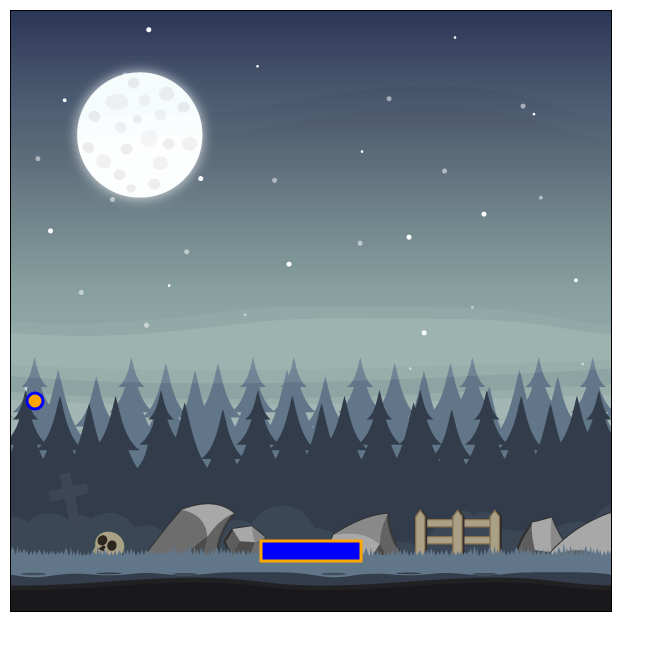
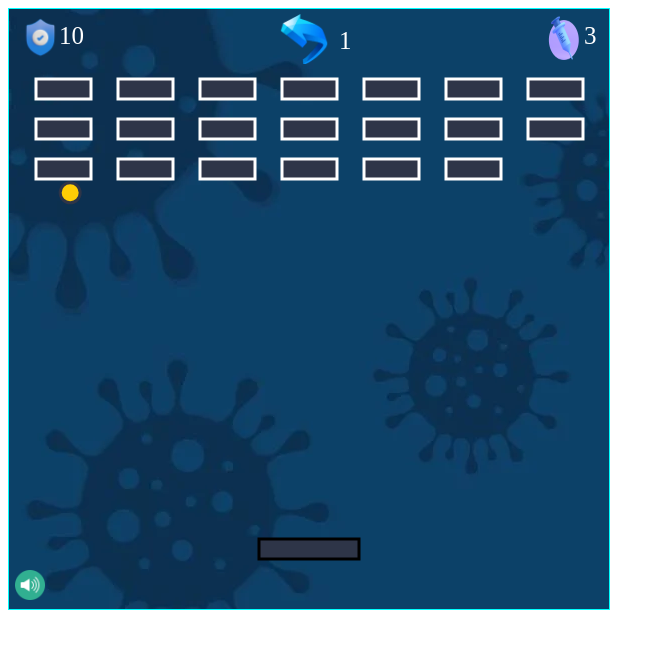
Before and after one commit to Audarya07/Brick-Breaker, a plain HTML site: page index.html in a window 1280 px wide. Shown: the whole page, without its empty margins (0-667 px from the left). Drawn offline with Linux system fonts and the light colour scheme; a web font is replaced by a local one.

Commit message:
UI changes done

```diff
--- /dev/null
+++ b/components.js
@@ -0,0 +1,39 @@
+/////// LOAD IMAGES ////////
+
+// LOAD BG IMAGE
+const BG_IMG = new Image();
+BG_IMG.src = "img/covid.webp";
+
+const LEVEL_IMG = new Image();
+LEVEL_IMG.src = "img/level.png";
+
+const LIFE_IMG = new Image();
+LIFE_IMG.src = "img/life.png";
+
+const SCORE_IMG = new Image();
+SCORE_IMG.src = "img/score.png";
+
+
+/////// END LOAD IMAGES ////////
+
+// ************************ //
+
+/////// LOAD SOUNDS ////////
+
+const WALL_HIT = new Audio();
+WALL_HIT.src = "sounds/wall.mp3";
+
+const LIFE_LOST = new Audio();
+LIFE_LOST.src = "sounds/life_lost.mp3";
+
+const PADDLE_HIT = new Audio();
+PADDLE_HIT.src = "sounds/paddle_hit.mp3";
+
+const WIN = new Audio();
+WIN.src = "sounds/win.mp3";
+
+const BRICK_HIT = new Audio();
+BRICK_HIT.src = "sounds/brick_hit.mp3";
+
+
+/////// END LOAD SOUNDS ////////
--- /dev/null
+++ b/game.js
@@ -0,0 +1,351 @@
+// SELECT CANVAS ELEMENT
+const cvs = document.getElementById("breakout");
+const ctx = cvs.getContext("2d");
+
+// ADD BORDER TO CANVAS
+cvs.style.border = "1px solid #0ff";
+
+// MAKE LINE THIK WHEN DRAWING TO CANVAS
+ctx.lineWidth = 3;
+
+// GAME VARIABLES AND CONSTANTS
+const PADDLE_WIDTH = 100;
+const PADDLE_MARGIN_BOTTOM = 50;
+const PADDLE_HEIGHT = 20;
+const BALL_RADIUS = 10;
+let LIFE = 3; // PLAYER HAS 3 LIVES
+let SCORE = 0;
+const SCORE_UNIT = 10;
+let LEVEL = 1;
+const MAX_LEVEL = 3;
+let GAME_OVER = false;
+let leftArrow = false;
+let rightArrow = false;
+
+// CREATE THE PADDLE
+const paddle = {
+    x: cvs.width / 2 - PADDLE_WIDTH / 2,
+    y: cvs.height - PADDLE_MARGIN_BOTTOM - PADDLE_HEIGHT,
+    width: PADDLE_WIDTH,
+    height: PADDLE_HEIGHT,
+    dx: 5
+}
+
+// DRAW PADDLE
+function drawPaddle() {
+    ctx.fillStyle = "#2e3548";
+    ctx.fillRect(paddle.x, paddle.y, paddle.width, paddle.height);
+
+    ctx.strokeStyle = "black";
+    ctx.strokeRect(paddle.x, paddle.y, paddle.width, paddle.height);
+}
+
+// CONTROL THE PADDLE
+document.addEventListener("keydown", function (event) {
+    if (event.keyCode == 37) {
+        leftArrow = true;
+    } else if (event.keyCode == 39) {
+        rightArrow = true;
+    }
+});
+document.addEventListener("keyup", function (event) {
+    if (event.keyCode == 37) {
+        leftArrow = false;
+    } else if (event.keyCode == 39) {
+        rightArrow = false;
+    }
+});
+
+// MOVE PADDLE
+function movePaddle() {
+    if (rightArrow && paddle.x + paddle.width < cvs.width) {
+        paddle.x += paddle.dx;
+    } else if (leftArrow && paddle.x > 0) {
+        paddle.x -= paddle.dx;
+    }
+}
+
+// CREATE THE BALL
+const ball = {
+    x: cvs.width / 2,
+    y: paddle.y - BALL_RADIUS,
+    radius: BALL_RADIUS,
+    speed: 6,
+    dx: 3 * (Math.random() * 2 - 1),
+    dy: -3
+}
+
+// DRAW THE BALL
+function drawBall() {
+    ctx.beginPath();
+
+    ctx.arc(ball.x, ball.y, ball.radius, 0, Math.PI * 2);
+    ctx.fillStyle = "#ffcd05";
+    ctx.fill();
+
+    ctx.strokeStyle = "#2e3548";
+    ctx.stroke();
+
+    ctx.closePath();
+}
+
+// MOVE THE BALL
+function moveBall() {
+    ball.x += ball.dx;
+    ball.y += ball.dy;
+}
+
+// BALL AND WALL COLLISION DETECTION
+function ballWallCollision() {
+    if (ball.x + ball.radius > cvs.width || ball.x - ball.radius < 0) {
+        ball.dx = - ball.dx;
+        WALL_HIT.play();
+    }
+
+    if (ball.y - ball.radius < 0) {
+        ball.dy = -ball.dy;
+        WALL_HIT.play();
+    }
+
+    if (ball.y + ball.radius > cvs.height) {
+        LIFE--; // LOSE LIFE
+        LIFE_LOST.play();
+        resetBall();
+    }
+}
+
+// RESET THE BALL
+function resetBall() {
+    ball.x = cvs.width / 2;
+    ball.y = paddle.y - BALL_RADIUS;
+    ball.dx = 3 * (Math.random() * 2 - 1);
+    ball.dy = -3;
+}
+
+// BALL AND PADDLE COLLISION
+function ballPaddleCollision() {
+    if (ball.x < paddle.x + paddle.width && ball.x > paddle.x && paddle.y < paddle.y + paddle.height && ball.y > paddle.y) {
+
+        // PLAY SOUND
+        PADDLE_HIT.play();
+
+        // CHECK WHERE THE BALL HIT THE PADDLE
+        let collidePoint = ball.x - (paddle.x + paddle.width / 2);
+
+        // NORMALIZE THE VALUES
+        collidePoint = collidePoint / (paddle.width / 2);
+
+        // CALCULATE THE ANGLE OF THE BALL
+        let angle = collidePoint * Math.PI / 3;
+
+
+        ball.dx = ball.speed * Math.sin(angle);
+        ball.dy = - ball.speed * Math.cos(angle);
+    }
+}
+
+// CREATE THE BRICKS
+const brick = {
+    row: 3,
+    column: 7,
+    width: 55,
+    height: 20,
+    offSetLeft: 27,
+    offSetTop: 20,
+    marginTop: 50,
+    fillColor: "#2e3548",
+    strokeColor: "#FFF"
+}
+
+let bricks = [];
+
+function createBricks() {
+    for (let r = 0; r < brick.row; r++) {
+        bricks[r] = [];
+        for (let c = 0; c < brick.column; c++) {
+            bricks[r][c] = {
+                x: c * (brick.offSetLeft + brick.width) + brick.offSetLeft,
+                y: r * (brick.offSetTop + brick.height) + brick.offSetTop + brick.marginTop,
+                status: true
+            }
+        }
+    }
+}
+
+createBricks();
+
+// draw the bricks
+function drawBricks() {
+    for (let r = 0; r < brick.row; r++) {
+        for (let c = 0; c < brick.column; c++) {
+            let b = bricks[r][c];
+            // if the brick isn't broken
+            if (b.status) {
+                ctx.fillStyle = brick.fillColor;
+                ctx.fillRect(b.x, b.y, brick.width, brick.height);
+
+                ctx.strokeStyle = brick.strokeColor;
+                ctx.strokeRect(b.x, b.y, brick.width, brick.height);
+            }
+        }
+    }
+}
+
+// ball brick collision
+function ballBrickCollision() {
+    for (let r = 0; r < brick.row; r++) {
+        for (let c = 0; c < brick.column; c++) {
+            let b = bricks[r][c];
+            // if the brick isn't broken
+            if (b.status) {
+                if (ball.x + ball.radius > b.x && ball.x - ball.radius < b.x + brick.width && ball.y + ball.radius > b.y && ball.y - ball.radius < b.y + brick.height) {
+                    BRICK_HIT.play();
+                    ball.dy = - ball.dy;
+                    b.status = false; // the brick is broken
+                    SCORE += SCORE_UNIT;
+                }
+            }
+        }
+    }
+}
+
+// show game stats
+function showGameStats(text, textX, textY, img, imgX, imgY) {
+    // draw text
+    ctx.fillStyle = "#FFF";
+    ctx.font = "25px Germania One";
+    ctx.fillText(text, textX, textY);
+
+    // draw image
+    ctx.drawImage(img, imgX, imgY, width = 50, height = 50);
+}
+
+// DRAW FUNCTION
+function draw() {
+    drawPaddle();
+
+    drawBall();
+
+    drawBricks();
+
+    // SHOW SCORE
+    showGameStats(SCORE, 50, 35, SCORE_IMG, 5, 5);
+    // SHOW LIVES
+    showGameStats(LIFE, cvs.width - 25, 35, LIFE_IMG, cvs.width - 70, 5);
+    // SHOW LEVEL
+    showGameStats(LEVEL, cvs.width - 270, 40, LEVEL_IMG, cvs.width / 2 - 30, 5);
+}
+
+// game over
+function gameOver() {
+    if (LIFE <= 0) {
+        showYouLose();
+        GAME_OVER = true;
+    }
+}
+
+// level up
+function levelUp() {
+    let isLevelDone = true;
+
+    // check if all the bricks are broken
+    for (let r = 0; r < brick.row; r++) {
+        for (let c = 0; c < brick.column; c++) {
+            isLevelDone = isLevelDone && !bricks[r][c].status;
+        }
+    }
+
+    if (isLevelDone) {
+        WIN.play();
+
+        if (LEVEL >= MAX_LEVEL) {
+            showYouWin();
+            GAME_OVER = true;
+            return;
+        }
+        brick.row++;
+        createBricks();
+        ball.speed += 1;
+        resetBall();
+        paddle.width -= 15;
+        drawPaddle();
+        LEVEL++;
+    }
+}
+
+// UPDATE GAME FUNCTION
+function update() {
+    movePaddle();
+
+    moveBall();
+
+    ballWallCollision();
+
+    ballPaddleCollision();
+
+    ballBrickCollision();
+
+    gameOver();
+
+    levelUp();
+}
+
+// GAME LOOP
+function loop() {
+    // CLEAR THE CANVAS
+    ctx.drawImage(BG_IMG, 0, 0);
+
+    draw();
+
+    update();
+
+    if (!GAME_OVER) {
+        requestAnimationFrame(loop);
+    }
+}
+loop();
+
+
+// SELECT SOUND ELEMENT
+const soundElement = document.getElementById("sound");
+
+soundElement.addEventListener("click", audioManager);
+
+function audioManager() {
+    // CHANGE IMAGE SOUND_ON/OFF
+    let imgSrc = soundElement.getAttribute("src");
+    let SOUND_IMG = imgSrc == "img/SOUND_ON.png" ? "img/SOUND_OFF.png" : "img/SOUND_ON.png";
+
+    soundElement.setAttribute("src", SOUND_IMG);
+
+    // MUTE AND UNMUTE SOUNDS
+    WALL_HIT.muted = WALL_HIT.muted ? false : true;
+    PADDLE_HIT.muted = PADDLE_HIT.muted ? false : true;
+    BRICK_HIT.muted = BRICK_HIT.muted ? false : true;
+    WIN.muted = WIN.muted ? false : true;
+    LIFE_LOST.muted = LIFE_LOST.muted ? false : true;
+}
+
+// SHOW GAME OVER MESSAGE
+/* SELECT ELEMENTS */
+const gameover = document.getElementById("gameover");
+const youwin = document.getElementById("youwin");
+const youlose = document.getElementById("youlose");
+const restart = document.getElementById("restart");
+
+// CLICK ON PLAY AGAIN BUTTON
+restart.addEventListener("click", function () {
+    location.reload(); // reload the page
+})
+
+// SHOW YOU WIN
+function showYouWin() {
+    gameover.style.display = "block";
+    youwon.style.display = "block";
+}
+
+// SHOW YOU LOSE
+function showYouLose() {
+    gameover.style.display = "block";
+    youlose.style.display = "block";
+}
--- a/index.html
+++ b/index.html
@@ -1,14 +1,87 @@
 <!DOCTYPE html>
 <html lang="en">
+
 <head>
     <meta charset="UTF-8">
-    <meta http-equiv="X-UA-Compatible" content="IE=edge">
-    <meta name="viewport" content="width=device-width, initial-scale=1.0">
-    <link rel="stylesheet" href="styles.css">
-    <title>Brick Breaker</title>
+    <title>2D Breakout Game - JavScript</title>
+    <link rel="stylesheet"
+          href="http://fonts.googleapis.com/css?family=Germania+One">
+
+    <style>
+        * {
+            font-family: "Germania One";
+        }
+
+        #sound {
+            width: 30px;
+            height: 30px;
+            cursor: pointer;
+            position: absolute;
+            top: 570px;
+            left: 15px;
+        }
+
+        #gameover {
+            position: absolute;
+            width: 600px;
+            height: 600px;
+            left: 10%;
+            /* background: rgba(0, 0, 0, 0.5); */
+            display: none;
+        }
+
+        #youwon {
+            width: 100px;
+            position: absolute;
+            top: 200px;
+            left: 150px;
+            display: none;
+        }
+
+        #youlose {
+            width: 400px;
+            position: absolute;
+            top: 100px;
+            left: 0px;
+            display: none;
+        }
+
+        #restart {
+            position: absolute;
+            top: 310px;
+            left: 155px;
+            cursor: pointer;
+            font-size: 1.25em;
+            color: #FFF;
+        }
+    </style>
 </head>
+
 <body>
-    <canvas id="container" width="600" height="600"></canvas>
-    <script src="index.js"></script>
+    <div class="sound">
+        <img src="img/SOUND_ON.png"
+             alt=""
+             id="sound">
+    </div>
+
+    <div id="gameover">
+        <img src="img/youwon.png"
+             alt=""
+             id="youwon">
+        <img src="img/gameover.png"
+             alt=""
+             id="youlose"
+             width=200px
+             height=60%>
+        <div id="restart">Play Again!</div>
+    </div>
+
+    <canvas id="breakout"
+            width="600"
+            height="600"></canvas>
+
+    <script src="components.js"></script>
+    <script src="game.js"></script>
 </body>
+
 </html>
--- a/index.js
+++ /dev/null
@@ -1,176 +0,0 @@
-const cnvs = document.getElementById("container");
-const ctx = cnvs.getContext("2d");
-
-ctx.lineWidth = 3;
-
-// Image SRC
-const IMG = new Image();
-IMG.src = "./images/main.png";
-
-//LIVES
-let LIFE = 3;
-
-//#######################################################
-
-// PADDLE CONSTANTS
-const PADDLE_WIDTH = 100;
-const PADDLE_HEIGHT = 20;
-
-// PADDLE VARIABLES
-const paddle = {
-    x: cnvs.width/2 - PADDLE_WIDTH/2,
-    y: cnvs.height - 50 - PADDLE_HEIGHT,
-    width: PADDLE_WIDTH,
-    height: PADDLE_HEIGHT,
-    dx: 5
-}
-
-// DRAW PADDLE
-function drawPaddle() {
-    ctx.fillStyle = "blue";
-    ctx.fillRect(paddle.x, paddle.y, paddle.width, paddle.height);
-
-    ctx.strokeStyle = "orange";
-    ctx.strokeRect(paddle.x, paddle.y, paddle.width, paddle.height);
-}
-
-// CONTROL PADDLE
-let left = false;
-let right = false;
-
-document.addEventListener("keydown", function(e) {
-    if(e.keyCode === 37){
-        console.log("left pressed");
-        left = true;
-    }else if(e.keyCode === 39){
-        right = true;
-    }
-});
-
-document.addEventListener("keyup", function(e) {
-    if(e.keyCode === 37){
-        left = false;
-    }else if(e.keyCode === 39){
-        right = false;
-    }
-});
-
-// MOVE PADDLE
-function movePaddle(){
-    if(right && paddle.x + paddle.width < cnvs.width){
-        paddle.x += paddle.dx;
-    }else if(left && paddle.x  > 0){
-        paddle.x -= paddle.dx;
-    }
-}
-
-//#######################################################
-
-
-// BALL CONSTANTS
-const BALL_RAD = 8;
-
-// BALL VARIABLES
-const ball = {
-    x: cnvs.width/2,
-    y: paddle.y - BALL_RAD,
-    radius: BALL_RAD,
-    speed: 4,
-    dx: 3,
-    dy: -3
-}
-
-// DRAW BALL
-function drawBall(){
-    ctx.beginPath();
-    ctx.arc(ball.x, ball.y, ball.radius , 0, 2*Math.PI);
-    ctx.fillStyle = "orange";
-    ctx.fill();
-    ctx.strokeStyle = "blue";
-    ctx.stroke();
-    ctx.closePath();
-}
-
-// MOVE BALL
-function moveBall(){
-    ball.x += ball.dx;
-    ball.y += ball.dy;
-}
-
-// BALL AND WALL COLLISION
-function ballWallCollision(){
-    // collides right wall
-    if(ball.x +  ball.radius > cnvs.width){
-        ball.dx = -ball.dx;
-    }
-    // collides top wall
-    if(ball.y - ball.radius < 0){
-        ball.dy = -ball.dy;
-    }
-    // collides left wall
-    if(ball.x - ball.radius < 0){
-        ball.dx = -ball.dx;
-    }
-    // collides bottom wall
-    if(ball.y + ball.radius > cnvs.height){
-
-        for( ; LIFE >= 0; LIFE--){
-            resetBall();
-        }
-    }
-}
-
-function resetBall(){
-    ball.x = cnvs.width/2;
-    ball.y = paddle.y - ball.radius;
-    ball.dy = -3;
-    ball.dx = (Math.random()*2 - 1) * 3;
-}
-
-//#######################################################
-
-// BALL PADDLE COLLISION
-function ballPaddleCollision(){
-    if(ball.y + ball.radius > paddle.y && ball.y < paddle.y + paddle.height && ball.x > paddle.x && ball.x < paddle.x + paddle.width){
-        let collidePoint = ball.x - (paddle.x + paddle.width/2);
-        collidePoint = collidePoint/(paddle.width/2);
-        let angle = collidePoint * (Math.PI/3);
-        // let angle = collidePoint * (Math.PI/3)
-        ball.dx = ball.speed * Math.sin(angle);
-        ball.dy = -ball.speed * Math.cos(angle);
-    }
-}
-
-
-//#######################################################
-
-// ALL DRAWINGS
-function draw(){
-    drawPaddle();
-    drawBall();
-}
-
-// UPDATE GAME
-function update(){
-    movePaddle();
-    moveBall();
-    ballWallCollision();
-    ballPaddleCollision();
-}
-
-// MAIN LOOP
-function loop(){
-    ctx.drawImage(IMG, 0, 0);
-    draw();
-
-    update();
-
-    requestAnimationFrame(loop);
-}
-
-loop();
-
-function drawRect(x, y){
-    ctx.fillStyle = "red";
-    ctx.fillRect(x, y, 50, 50);
-}
--- a/styles.css
+++ /dev/null
@@ -1,11 +0,0 @@
-body {
-    height: 100vh;
-    width: 100vw;
-    padding: 0%;
-    margin: 0%;
-}
-
-#container {
-    border: 1px solid black;
-    margin: 10px 10px;
-}
```
Also changed, not shown: images/main.png (deleted), img/SOUND_OFF.png (added), img/SOUND_ON.png (added), img/covid.png (added), img/covid.webp (added), img/gameover.png (added), img/level.png (added), img/life.png (added), img/score.png (added), img/youwon.png (added), 5 other files.
